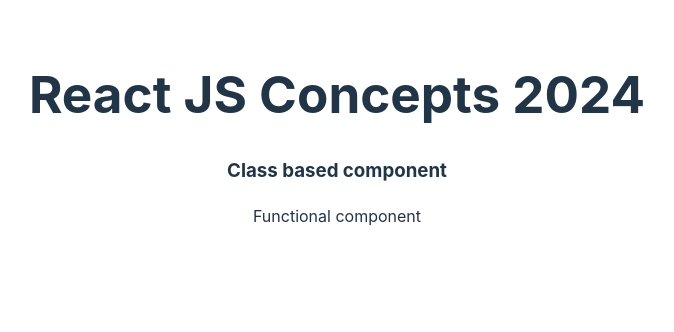
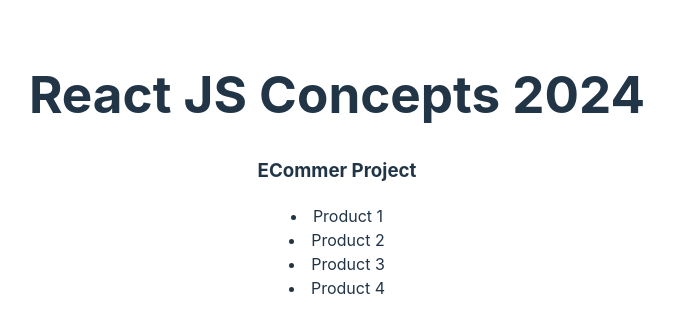
Before and after one commit to nguyentuanhung123/react-concepts-2024-of-Sangam-mukherjee, a React (Vite) app: page / in a window 1280 px wide. Shown: the top 332 px of the page, without its empty margins (303-977 px from the left). Built offline with nearby package versions, Linux system fonts and the light colour scheme.

Commit message:
list and keys

```diff
--- a/src/App.jsx
+++ b/src/App.jsx
@@ -1,13 +1,16 @@
 import './App.css';
 import ClassBasedComponent from './components/class-based-component';
 import FunctionalComponent from './components/functional-conponent';
+import ProductList from './components/products';
 
 const App = () => {
   return (
     <div>
       <h1>React JS Concepts 2024</h1>
-      <ClassBasedComponent />
-      <FunctionalComponent />
+      {/* <ClassBasedComponent />
+      <FunctionalComponent /> */}
+
+      <ProductList />
     </div>
   )
 }
--- /dev/null
+++ b/src/components/products/components/product-item.jsx
@@ -0,0 +1,14 @@
+function ButtonComponent() {
+    return <button>Click</button>
+}
+
+function ProductItem() {
+    return(
+        <div>
+            <p>Product 1</p>
+            <ButtonComponent />
+        </div>
+    )
+}
+
+export default ProductItem;
--- /dev/null
+++ b/src/components/products/index.jsx
@@ -0,0 +1,20 @@
+/* eslint-disable no-unused-vars */
+import ProductItem from "./components/product-item";
+
+const dummyProductData = ['Product 1',  'Product 2', 'Product 3', 'Product 4'];
+const ProductList = () => {
+    return (
+        <div>
+            <h3>ECommer Project</h3>
+            {/* <ProductItem /> */}
+
+            {
+                dummyProductData.map((item, index) => (
+                    <li key={index}>{item}</li>
+                ))
+            }
+        </div>
+    )
+}
+
+export default ProductList;
```
